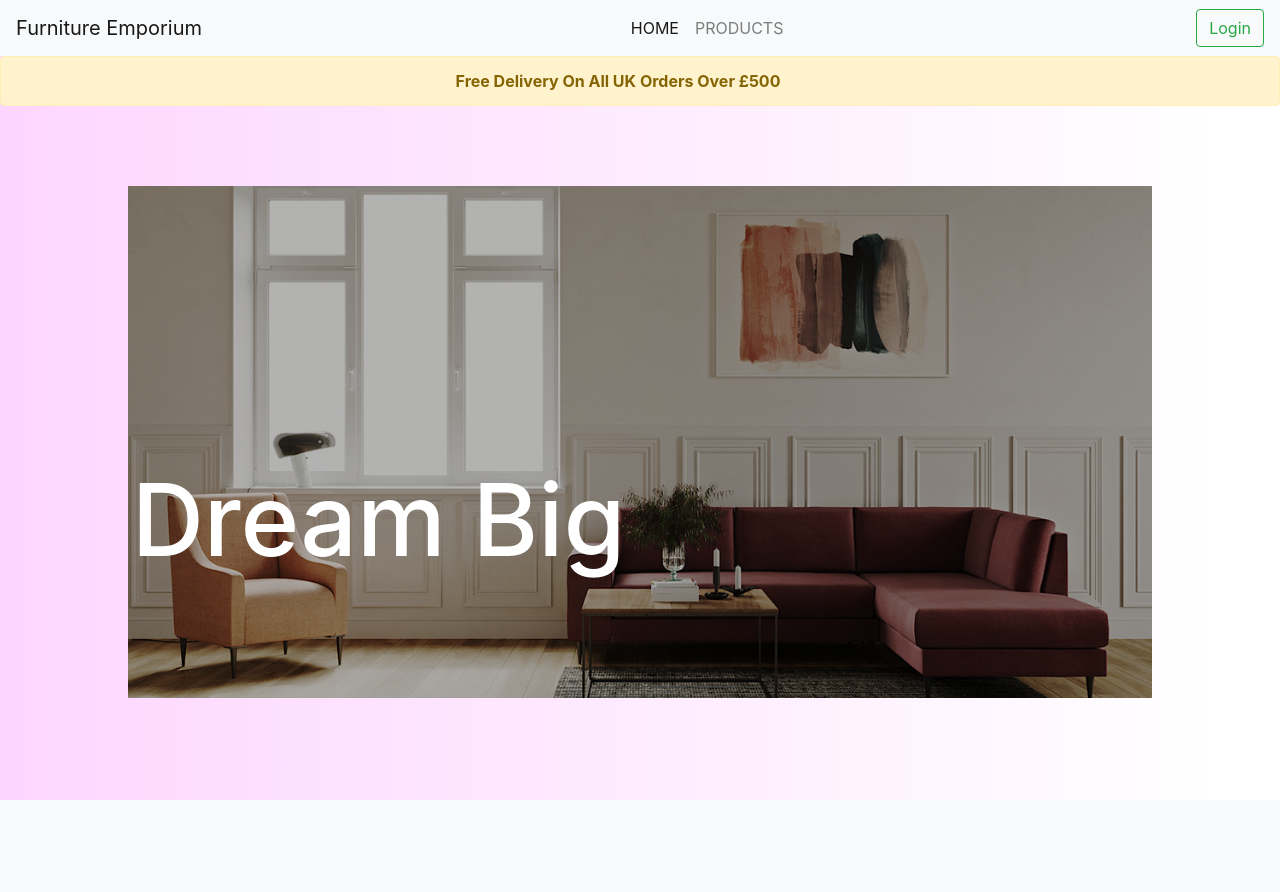
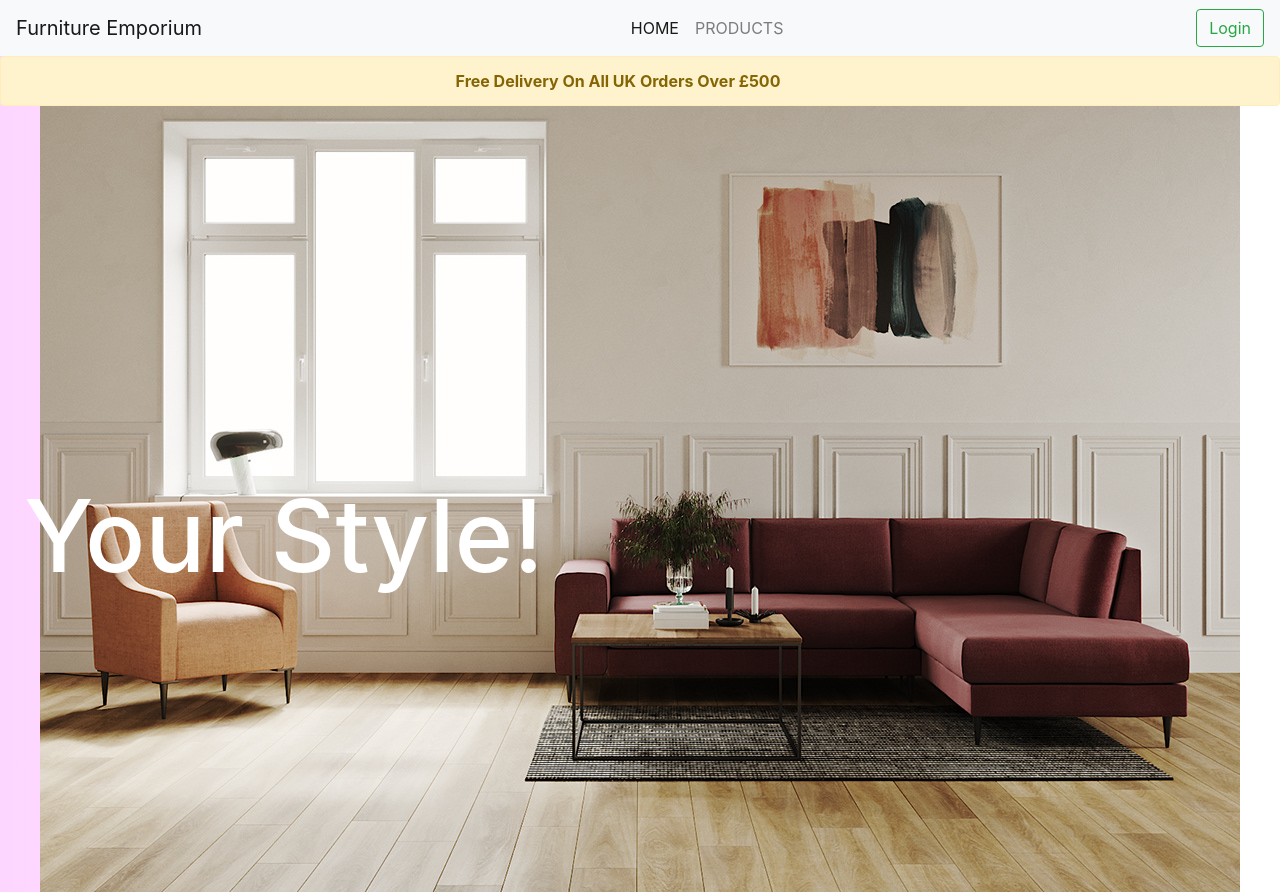
Before and after one commit to RyanRasi/Furniture-Company-Website, a PHP site: page /Lecture5/ in a window 1280 px wide. Before the commit the page ends 800 px from the top, so only its background shows below. Run offline with PHP 8.4, Linux system fonts and the light colour scheme; some libraries are stand-ins or nearby versions.

Commit message:
Changes to text

```diff
--- a/index.php
+++ b/index.php
@@ -32,9 +32,9 @@ $_SESSION['signupError'] = NULL;
 
   <header>
     <section>
-      <div class="hero">
+      <div class="containerSlide">
         <img src="./img/sofa.jpg" alt="An image of a blue sofa">
-        <h1 class="headline">Dream Big</h1>
+        <h1 class="headline">Your Style!</h1>
       </div>
     </section>
   </header>
```
